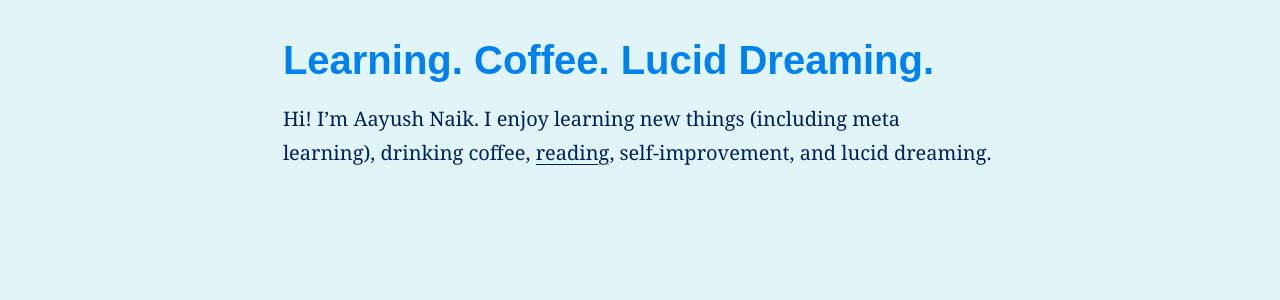
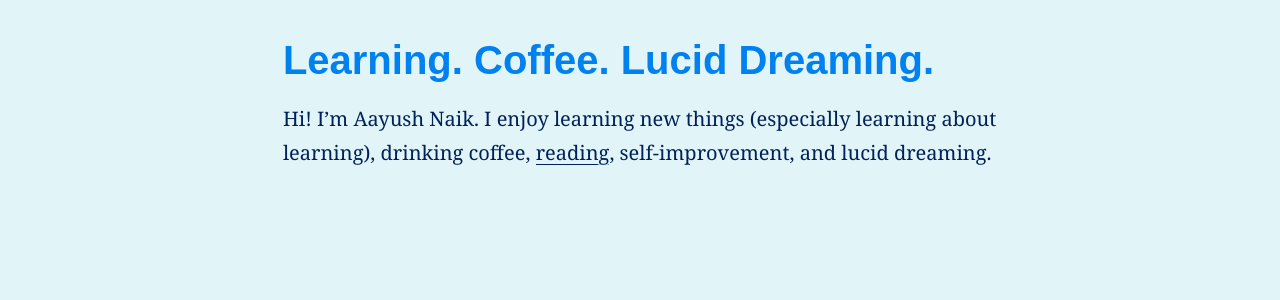
Before and after one commit to aayn/aayn.github.io, a Jekyll site: the page built from index.md, in a window 1280 px wide. Shown: the part 392-692 px from the top of the page. Built offline with Jekyll 4.4.1, drawn with Linux system fonts in a browser that asks for light colours; our own code applies the rules of GitHub Pages for plain Markdown files; comment, search, counter and statistics services are not loaded.

Commit message:
Make minor edits to index.md introduction

```diff
--- a/index.md
+++ b/index.md
@@ -4,5 +4,5 @@ feature_image: "https://picsum.photos/2560/600?random"
 excerpt: "I enjoy learning new things."
 ---
 
-Hi! I'm Aayush Naik. I enjoy learning new things (including meta learning), drinking
+Hi! I'm Aayush Naik. I enjoy learning new things (especially learning about learning), drinking
 coffee, [reading](/bookshelf/), self-improvement, and lucid dreaming.
```
